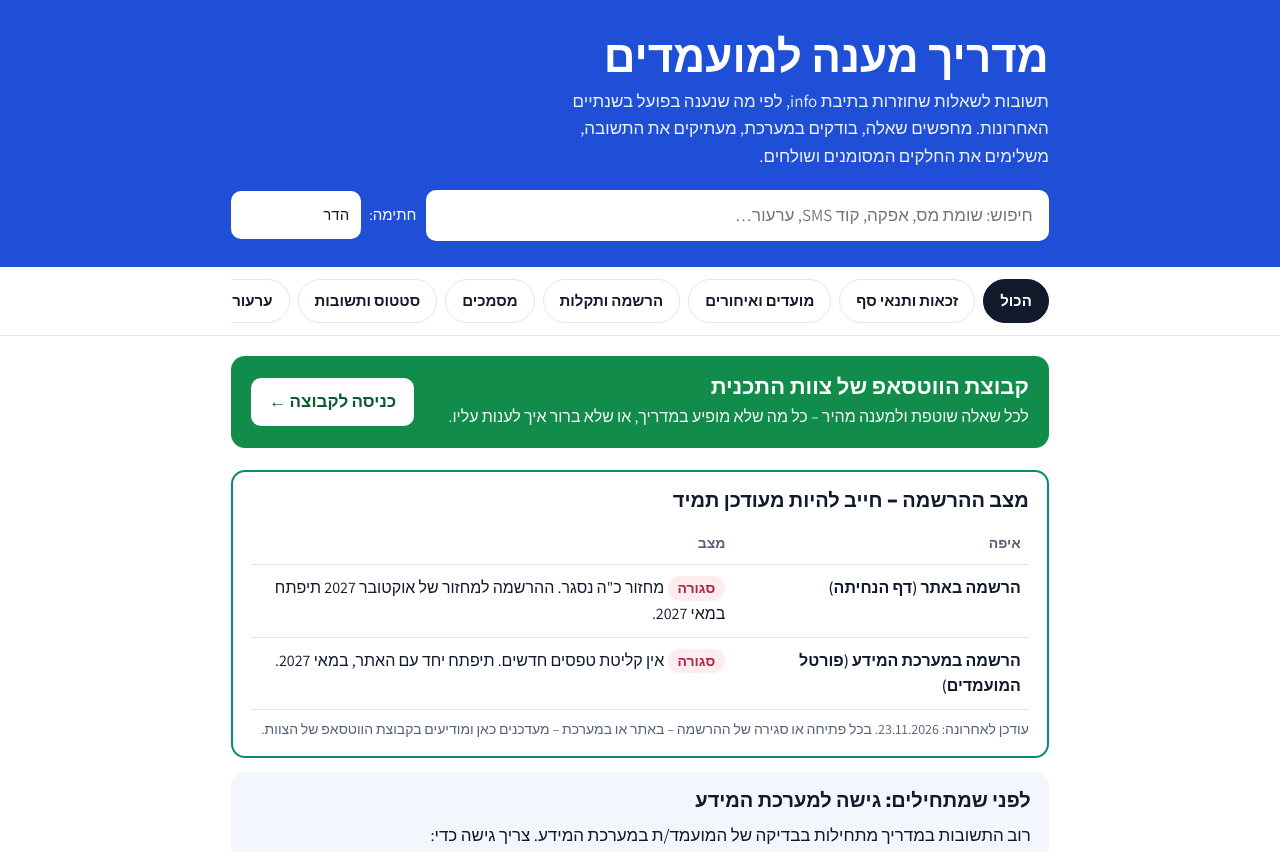
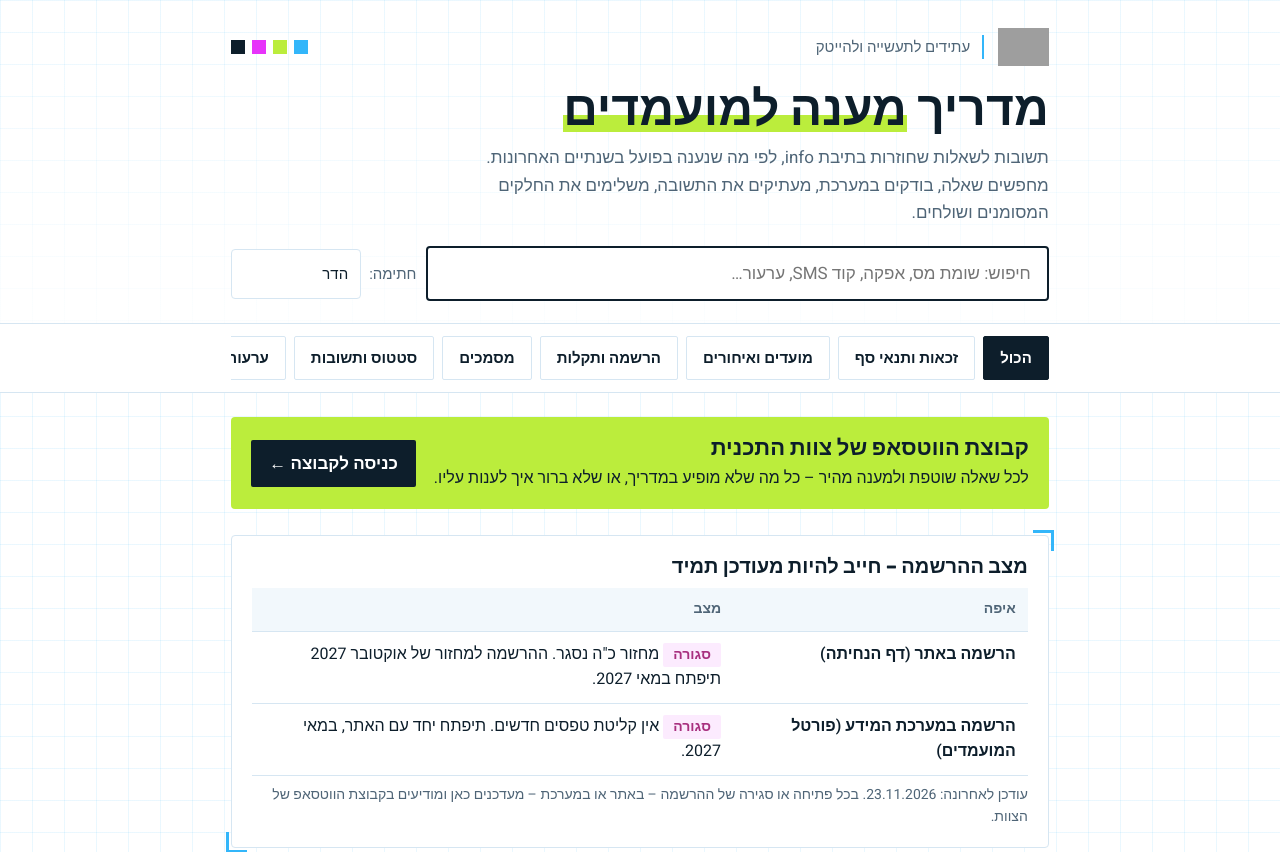
Before and after one commit to atidim-1/atidim, a plain HTML site: page miyun/index.html in a window 1280 px wide. Shown: the top 852 px of the page. Drawn offline with Linux system fonts and the light colour scheme; grey boxes are pictures that could not be loaded.

Commit message:
מדריך מיון: מיתוג עתידים בגרסה בהירה
Co-Authored-By: Claude Opus 5.5 <noreply@anthropic.com>
Claude-Session: https://claude.ai/code/session_01P3N1Qbb5Ugvho32cgoL7q2

```diff
--- a/miyun/index.html
+++ b/miyun/index.html
@@ -5,103 +5,116 @@
 <meta name="viewport" content="width=device-width, initial-scale=1">
 <title>מדריך מענה למועמדים</title>
 <link rel="preconnect" href="https://fonts.googleapis.com">
-<link href="https://fonts.googleapis.com/css2?family=Rubik:wght@500;700&family=Assistant:wght@400;600;700&display=swap" rel="stylesheet">
+<link href="https://fonts.googleapis.com/css2?family=Rubik:wght@500;700&family=Heebo:wght@400;600;700&display=swap" rel="stylesheet">
 <style>
 /*
-VOICE: שולחן עבודה רגוע ומקצועי – כלי, לא פוסטר.
-IDEA: מגירת תבניות מייל: מחפשים שאלה, בודקים במערכת, מעתיקים תשובה, שולחים.
-PICTURE: הכלי עצמו – חיפוש, קטגוריות וכרטיסי מענה מיד למעלה.
-COLOUR and TYPE: לבן, דיו כהה, כחול עתידים, טורקיז לפעולה. Rubik לכותרות, Assistant לגוף.
+VOICE: שולחן עבודה בהיר ומסודר של עתידים – כלי עבודה יומיומי, לא פוסטר.
+IDEA: דף עבודה על נייר משבצות תכלת, כמו בשפה הגרפית של עתידים: סוגריים בפינות, תוויות מרובעות, שורת נקודות צבע.
+PICTURE: הכלי עצמו – חיפוש, קבוצת הצוות, מצב ההרשמה וכרטיסי המענה.
+COLOUR and TYPE: לבן ומשבצות תכלת, נייבי #0D1E2B לטקסט, ציאן #33B6FA, ליים #BBED3C ומגנטה #E733FA כהדגשות (בלי כתום – מיתוג ישן). Rubik לכותרות, Heebo לגוף.
 LAYOUT: עמודה אחת עד 920px; סרגל קטגוריות דביק; מתקפל טבעי בטלפון.
 */
-:root{color-scheme:light dark;
---bg:light-dark(#ffffff,#0d1422);--panel:light-dark(#f3f6fd,#152036);--line:light-dark(#dfe5f2,#26324b);
---ink:light-dark(#111a2b,#e8edf7);--mute:light-dark(#556178,#9eabc4);
---blue:light-dark(#1f4fd6,#7c9bff);--blueSoft:light-dark(#e6edff,#1c2a4d);
---go:light-dark(#0b8a7c,#3fd0bd);--goSoft:light-dark(#e3f5f2,#123630);--warn:light-dark(#b42343,#ff8aa2);--warnSoft:light-dark(#fdecef,#3a1822)}
-:root[data-theme=light]{color-scheme:light}:root[data-theme=dark]{color-scheme:dark}
+:root{color-scheme:light;
+--navy:#0D1E2B;--ink:#0D1E2B;--mute:#4F6577;--line:#D6E6F2;--panel:#F2F8FC;--bg:#FFFFFF;
+--cyan:#33B6FA;--cyanDk:#0F7DB8;--cyanSoft:#E8F4FD;
+--lime:#BBED3C;--limeDk:#4E7400;--limeSoft:#F1FADF;
+--mag:#E733FA;--magDk:#A8307F;--magSoft:#FCEBFE}
 *{box-sizing:border-box;min-width:0}
-body{margin:0;background:var(--bg);color:var(--ink);font:17px/1.6 Assistant,"Segoe UI",Arial,sans-serif;overflow-x:clip}
+body{margin:0;color:var(--ink);font:17px/1.6 Heebo,"Segoe UI",Arial,sans-serif;overflow-x:clip;
+ background-color:#fff;
+ background-image:linear-gradient(rgba(51,182,250,.10) 1px,transparent 1px),linear-gradient(90deg,rgba(51,182,250,.10) 1px,transparent 1px);
+ background-size:32px 32px}
+a{color:var(--cyanDk)}
 .wrap{max-width:920px;margin:0 auto;padding:0 max(4vw,16px)}
-header{background:var(--blue);color:#fff;padding:34px 0 26px}
-:root[data-theme=dark] header{color:#0d1422}
-@media(prefers-color-scheme:dark){:root:not([data-theme=light]) header{color:#0d1422}}
-h1{font:700 clamp(30px,5vw,44px)/1.05 Rubik,sans-serif;margin:0 0 8px;text-wrap:balance}
-header p{margin:0;max-width:62ch;opacity:.92}
+header{padding:28px 0 22px;border-bottom:1px solid var(--line);background:linear-gradient(180deg,rgba(255,255,255,.0),rgba(255,255,255,.85))}
+.brand{display:flex;align-items:center;gap:14px;flex-wrap:wrap;margin-bottom:18px}
+.logo{height:38px;width:auto}
+.word{font:700 24px/1 Rubik,sans-serif;color:var(--navy)}
+.prog{font-size:15px;color:var(--mute);border-inline-start:2px solid var(--cyan);padding-inline-start:12px}
+.dots{display:flex;gap:7px;margin-inline-start:auto}
+.dots i{width:14px;height:14px;display:block}
+h1{font:700 clamp(32px,5vw,48px)/1.05 Rubik,sans-serif;margin:0 0 10px;color:var(--navy);text-wrap:balance}
+h1 span{background:linear-gradient(transparent 62%,var(--lime) 62%,var(--lime) 92%,transparent 92%)}
+header p{margin:0;max-width:64ch;color:var(--mute)}
 .search{margin-top:20px;display:flex;gap:10px;flex-wrap:wrap}
-.search input{flex:1 1 260px;font:inherit;font-size:17px;padding:12px 16px;border-radius:10px;border:0;min-height:48px;background:#fff;color:#111a2b}
-.search input:focus{outline:3px solid #fff;outline-offset:2px}
-.sig{display:flex;align-items:center;gap:8px;font-size:15px}
-.sig input{width:130px;font:inherit;padding:10px 12px;border-radius:10px;border:0;min-height:48px;background:#fff;color:#111a2b}
-nav{position:sticky;top:0;z-index:5;background:var(--bg);border-bottom:1px solid var(--line)}
+.search input{flex:1 1 260px;font:inherit;font-size:17px;padding:12px 16px;border-radius:4px;border:2px solid var(--navy);min-height:50px;background:#fff;color:var(--ink)}
+.search input:focus{outline:3px solid var(--cyan);outline-offset:2px}
+.sig{display:flex;align-items:center;gap:8px;font-size:15px;color:var(--mute)}
+.sig input{width:130px;font:inherit;padding:10px 12px;border-radius:4px;border:1px solid var(--line);min-height:50px;background:#fff;color:var(--ink)}
+.sig input:focus{outline:3px solid var(--cyan);outline-offset:2px}
+nav{position:sticky;top:0;z-index:5;background:rgba(255,255,255,.96);border-bottom:1px solid var(--line);backdrop-filter:blur(6px)}
 .chips{display:flex;gap:8px;overflow-x:auto;padding:12px 0}
-.chips button{flex:none;font:600 15px Assistant,sans-serif;border:1px solid var(--line);background:var(--bg);color:var(--ink);padding:10px 16px;border-radius:999px;min-height:44px;cursor:pointer}
-.chips button[aria-pressed=true]{background:var(--ink);color:var(--bg);border-color:var(--ink)}
-.chips button:focus-visible,.btn:focus-visible,summary:focus-visible{outline:3px solid var(--blue);outline-offset:2px}
-.now{margin:22px 0 0;background:var(--goSoft);border-radius:14px;padding:14px 18px;display:flex;gap:10px;flex-wrap:wrap;align-items:baseline}
-.now b{font:700 16px Rubik,sans-serif;color:var(--go)}
-.now small{color:var(--mute);font-size:14px;margin-inline-start:auto}
-.status{margin:22px 0 0;border:2px solid var(--go);border-radius:14px;padding:16px 18px}
+.chips button{flex:none;font:600 15px Heebo,sans-serif;border:1px solid var(--line);background:#fff;color:var(--ink);padding:9px 16px;border-radius:2px;min-height:44px;cursor:pointer}
+.chips button:hover{border-color:var(--cyan)}
+.chips button[aria-pressed=true]{background:var(--navy);color:#fff;border-color:var(--navy)}
+.chips button:focus-visible,.btn:focus-visible,summary:focus-visible{outline:3px solid var(--cyan);outline-offset:2px}
+.bracket{position:relative}
+.bracket::before,.bracket::after{content:"";position:absolute;width:18px;height:18px;border:3px solid var(--cyan);pointer-events:none}
+.bracket::before{top:-6px;right:-6px;border-left:0;border-bottom:0}
+.bracket::after{bottom:-6px;left:-6px;border-right:0;border-top:0}
+.team{display:grid;grid-template-columns:minmax(0,1fr) auto;gap:4px 16px;align-items:center;margin:24px 0 0;background:var(--lime);color:var(--navy);text-decoration:none;border-radius:4px;padding:18px 20px}
+.team-t{font:700 22px/1.2 Rubik,sans-serif}
+.team-s{grid-column:1;font-size:16px}
+.team-b{grid-column:2;grid-row:1/3;background:var(--navy);color:#fff;font-weight:700;border-radius:2px;padding:10px 18px;min-height:44px;display:flex;align-items:center;white-space:nowrap}
+.team:focus-visible{outline:3px solid var(--cyan);outline-offset:3px}
+@media(max-width:600px){.team{grid-template-columns:1fr}.team-b{grid-column:1;grid-row:auto;justify-content:center;margin-top:8px}.dots{margin-inline-start:0}}
+.status{margin:26px 0 0;background:#fff;border:1px solid var(--line);border-radius:4px;padding:18px 20px}
 .status h2,.access h2{margin:0 0 10px;font-size:20px}
 .status table td:first-child{font-weight:600;width:38%}
-.badge{display:inline-block;font-weight:700;border-radius:999px;padding:1px 10px;font-size:14px}
-.badge.off{background:var(--warnSoft);color:var(--warn)}.badge.on{background:var(--goSoft);color:var(--go)}
+.badge{display:inline-block;font-weight:700;border-radius:2px;padding:1px 10px;font-size:14px}
+.badge.off{background:var(--magSoft);color:var(--magDk)}.badge.on{background:var(--limeSoft);color:var(--limeDk)}
 .status small,.access small{display:block;color:var(--mute);font-size:14px;margin-top:8px}
-.access{margin:14px 0 0;background:var(--panel);border-radius:14px;padding:16px 18px}
+.access{margin:16px 0 0;background:var(--cyanSoft);border-radius:4px;padding:16px 20px}
 .access ul{margin:0;padding-inline-start:22px}
-.team{display:grid;grid-template-columns:minmax(0,1fr) auto;gap:4px 16px;align-items:center;margin:20px 0 0;background:#128c4a;color:#fff;text-decoration:none;border-radius:14px;padding:18px 20px}
-.team-t{font:700 22px/1.2 Rubik,sans-serif}
-.team-s{grid-column:1;font-size:16px;opacity:.95}
-.team-b{grid-column:2;grid-row:1/3;background:#fff;color:#0d5c31;font-weight:700;border-radius:10px;padding:10px 18px;min-height:44px;display:flex;align-items:center;white-space:nowrap}
-.team:focus-visible{outline:3px solid var(--blue);outline-offset:3px}
-@media(max-width:600px){.team{grid-template-columns:1fr}.team-b{grid-column:1;grid-row:auto;justify-content:center;margin-top:8px}}
-.wa{display:inline-flex;align-items:center;gap:8px;margin-top:14px;background:#fff;color:#111a2b;font-weight:700;text-decoration:none;border-radius:10px;padding:10px 16px;min-height:44px}
-.wa:focus-visible{outline:3px solid #fff;outline-offset:2px}
-.rules{margin:14px 0 0;border:1px solid var(--line);border-radius:14px;padding:16px 18px}
+.rules{margin:16px 0 0;background:#fff;border:1px solid var(--line);border-radius:4px;padding:16px 20px}
 .rules h2{margin:0 0 8px;font-size:20px}
 .rules ol{margin:0;padding-inline-start:22px}.rules li{margin-bottom:6px}
-h2{font:700 24px/1.2 Rubik,sans-serif;margin:34px 0 4px}
+.rules li::marker{color:var(--cyanDk);font-weight:700}
+h2{font:700 24px/1.2 Rubik,sans-serif;margin:38px 0 6px;color:var(--navy)}
+main section>h2::before,#route>h2::before{content:"";display:inline-block;width:12px;height:12px;background:var(--cyan);margin-inline-end:10px;vertical-align:middle}
 .sub{color:var(--mute);margin:0 0 14px;font-size:15px}
-.card{border:1px solid var(--line);border-radius:14px;margin:0 0 12px;background:var(--bg)}
-.card summary{list-style:none;cursor:pointer;padding:16px 18px;display:flex;gap:12px;align-items:flex-start}
+.card{border:1px solid var(--line);border-radius:4px;margin:0 0 10px;background:#fff}
+.card summary{list-style:none;cursor:pointer;padding:15px 18px;display:flex;gap:12px;align-items:flex-start}
 .card summary::-webkit-details-marker{display:none}
-.card summary::after{content:"+";margin-inline-start:auto;font:500 22px/1 Rubik;color:var(--mute)}
+.card summary::after{content:"+";margin-inline-start:auto;font:500 22px/1 Rubik;color:var(--cyanDk)}
+.card[open]{border-color:var(--cyan)}
 .card[open] summary::after{content:"–"}
 .q{font-weight:700;font-size:18px}
 .rule{display:block;font-weight:400;color:var(--mute);font-size:15px}
 .body{padding:0 18px 18px}
-.line{font-size:15px;margin:0 0 10px;border-inline-start:3px solid var(--blue);padding-inline-start:10px}
-.line b{color:var(--blue)}
-.line.act{border-color:var(--go)}.line.act b{color:var(--go)}
-.mail{background:var(--panel);border-radius:10px;padding:14px 16px;white-space:pre-wrap;font-size:16px;overflow-wrap:anywhere}
-.ph{background:var(--blueSoft);color:var(--blue);border-radius:5px;padding:0 4px;font-weight:600}
+.line{font-size:15px;margin:0 0 10px;border-inline-start:3px solid var(--cyan);padding-inline-start:10px}
+.line b{color:var(--cyanDk)}
+.line.act{border-color:var(--lime)}.line.act b{color:var(--limeDk)}
+.mail{background:var(--panel);border-radius:2px;padding:14px 16px;white-space:pre-wrap;font-size:16px;overflow-wrap:anywhere;border-inline-start:3px solid var(--navy)}
+.ph{background:var(--magSoft);color:var(--magDk);border-radius:2px;padding:0 4px;font-weight:600}
 .row{display:flex;gap:10px;flex-wrap:wrap;align-items:center;margin-top:12px}
-.btn{font:700 15px Assistant,sans-serif;background:var(--go);color:#fff;border:0;border-radius:10px;padding:10px 18px;min-height:44px;cursor:pointer}
-:root[data-theme=dark] .btn{color:#0d1422}
-.ok{color:var(--go);font-weight:600;font-size:15px}
+.btn{font:700 15px Heebo,sans-serif;background:var(--navy);color:#fff;border:0;border-radius:2px;padding:10px 18px;min-height:44px;cursor:pointer}
+.btn:hover{background:#16324A}
+.ok{color:var(--limeDk);font-weight:600;font-size:15px}
 .check{margin-top:12px;font-size:15px;color:var(--mute)}
 .check b{color:var(--ink)}
+#route table{background:#fff;border:1px solid var(--line)}
 table{width:100%;border-collapse:collapse;font-size:16px}
-th,td{text-align:start;padding:10px 8px;border-bottom:1px solid var(--line);vertical-align:top}
-th{font-size:14px;color:var(--mute);font-weight:600}
-.grid{display:grid;grid-template-columns:repeat(auto-fit,minmax(min(100%,260px),1fr));gap:12px}
-.box{border:1px solid var(--line);border-radius:14px;padding:16px 18px}
-.box h3{font:700 18px Rubik,sans-serif;margin:0 0 6px}
-.box ul{margin:0;padding-inline-start:20px}
-.box.good{background:var(--panel)}
-.box.bad{background:var(--warnSoft);border-color:transparent}
-.box.bad h3{color:var(--warn)}
+th,td{text-align:start;padding:10px 12px;border-bottom:1px solid var(--line);vertical-align:top}
+th{font-size:14px;color:var(--mute);font-weight:600;background:var(--panel)}
 .empty{display:none;padding:30px 0;color:var(--mute);text-align:center}
-footer{border-top:1px solid var(--line);margin-top:40px;padding:20px 0 40px;font-size:14px;color:var(--mute)}
+footer{border-top:1px solid var(--line);margin-top:44px;padding:20px 0 40px;font-size:14px;color:var(--mute);display:flex;flex-wrap:wrap;gap:8px 20px;align-items:center;background:rgba(255,255,255,.9)}
+footer .slogan{font:700 16px Rubik,sans-serif;color:var(--navy);margin-inline-start:auto}
 [hidden]{display:none!important}
-@media(prefers-reduced-motion:no-preference){.card{transition:border-color .2s}.card:hover{border-color:var(--blue)}}
-@media(max-width:600px){table{font-size:14px}.stack thead{display:none}.stack tr{display:grid;padding-block:10px;border-bottom:1px solid var(--line)}.stack td{display:flow-root;border:0;padding:3px 0;padding-inline-start:6.5em}.stack td::before{content:attr(data-l);float:inline-start;width:6em;margin-inline-start:-6.5em;color:var(--mute);font-size:13px}}
+@media(prefers-reduced-motion:no-preference){.card{transition:border-color .2s}.card:hover{border-color:var(--cyan)}}
+@media(max-width:600px){table{font-size:14px}.stack thead{display:none}.stack tr{display:grid;padding-block:10px;border-bottom:1px solid var(--line)}.stack td{display:flow-root;border:0;padding:3px 12px;padding-inline-start:7em}.stack td::before{content:attr(data-l);float:inline-start;width:6em;margin-inline-start:-6.5em;color:var(--mute);font-size:13px}.status table td:first-child{width:auto}}
 </style>
 </head>
 <body>
 <header>
  <div class="wrap">
-  <h1>מדריך מענה למועמדים</h1>
+  <div class="brand">
+   <img class="logo" src="https://upload.wikimedia.org/wikipedia/commons/thumb/3/3d/Atidim_logo.svg/320px-Atidim_logo.svg.png" alt="עתידים" onerror="this.hidden=true;this.nextElementSibling.hidden=false">
+   <span class="word" hidden>עתידים</span>
+   <span class="prog">עתידים לתעשייה ולהייטק</span>
+   <span class="dots" aria-hidden="true"><i style="background:#33B6FA"></i><i style="background:#BBED3C"></i><i style="background:#E733FA"></i><i style="background:#0D1E2B"></i></span>
+  </div>
+  <h1>מדריך <span>מענה למועמדים</span></h1>
   <p>תשובות לשאלות שחוזרות בתיבת info, לפי מה שנענה בפועל בשנתיים האחרונות. מחפשים שאלה, בודקים במערכת, מעתיקים את התשובה, משלימים את החלקים המסומנים ושולחים.</p>
   <div class="search">
    <input id="s" type="search" placeholder="חיפוש: שומת מס, אפקה, קוד SMS, ערעור…" aria-label="חיפוש שאלה">
@@ -117,7 +130,7 @@ footer{border-top:1px solid var(--line);margin-top:40px;padding:20px 0 40px;font
  <span class="team-b">כניסה לקבוצה ←</span>
 </a></div>
 <div class="wrap" id="top">
- <section class="status" aria-labelledby="st">
+ <section class="status bracket" aria-labelledby="st">
   <h2 id="st">מצב ההרשמה – חייב להיות מעודכן תמיד</h2>
   <table class="stack">
    <thead><tr><th>איפה</th><th>מצב</th></tr></thead>
@@ -171,7 +184,7 @@ footer{border-top:1px solid var(--line);margin-top:40px;padding:20px 0 40px;font
 
 <p class="empty wrap" id="empty">לא נמצאה שאלה מתאימה. שואלים ב<a href="https://chat.whatsapp.com/BAKtJpRYbCKCXt6iM0INDG" target="_blank" rel="noopener">קבוצת הווטסאפ של הצוות</a>, ואחרי שיש תשובה – מוסיפים אותה למדריך.</p>
 
-<footer class="wrap">חלקים מסומנים <span class="ph">כך</span> משלימים לפני השליחה, ומשפט מסומן שלם – בוחרים אם הוא מתאים. מבוסס על ההתכתבויות בתיבת info2022 בשנים 2025–2026.</footer>
+<footer class="wrap"><span>חלקים מסומנים <span class="ph">כך</span> משלימים לפני השליחה, ומשפט מסומן שלם – בוחרים אם הוא מתאים. מבוסס על ההתכתבויות בתיבת info2022 בשנים 2025–2026.</span><span class="slogan">תהיה מציאותי, תחלום</span></footer>
 
 <script>
 {
```
